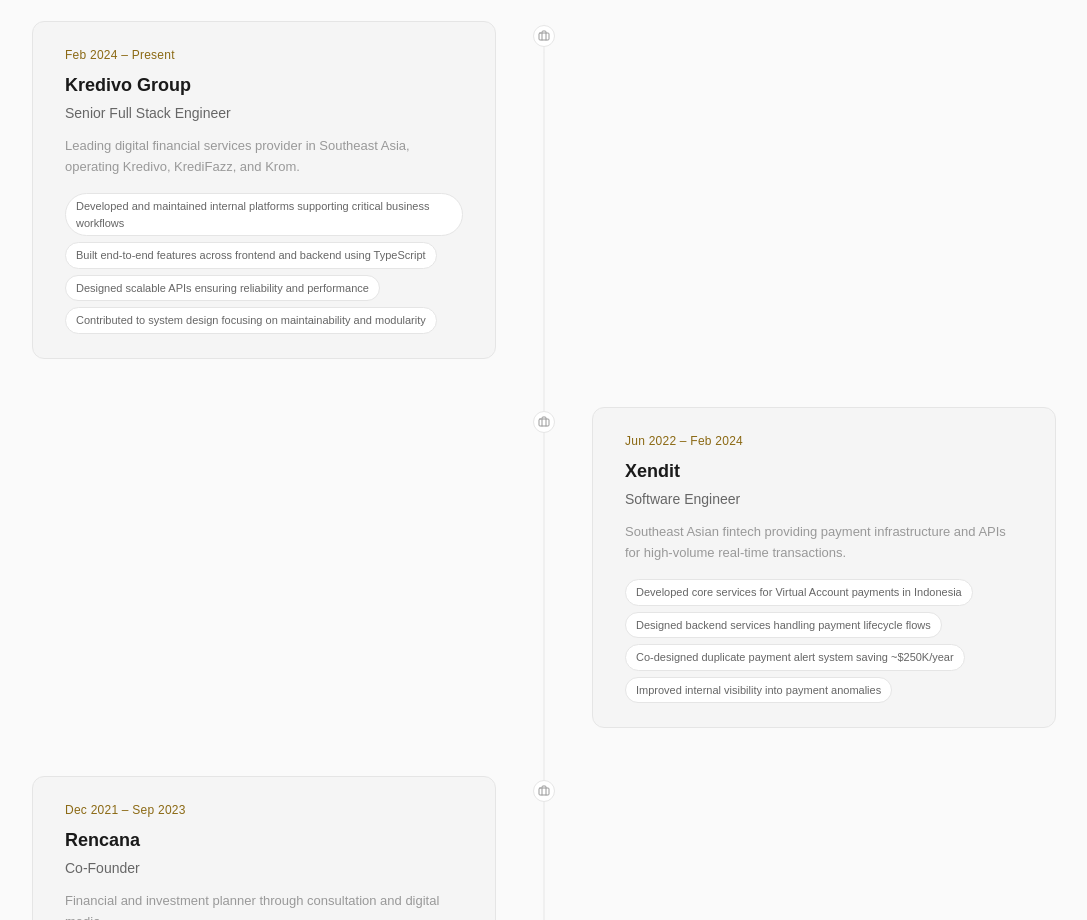
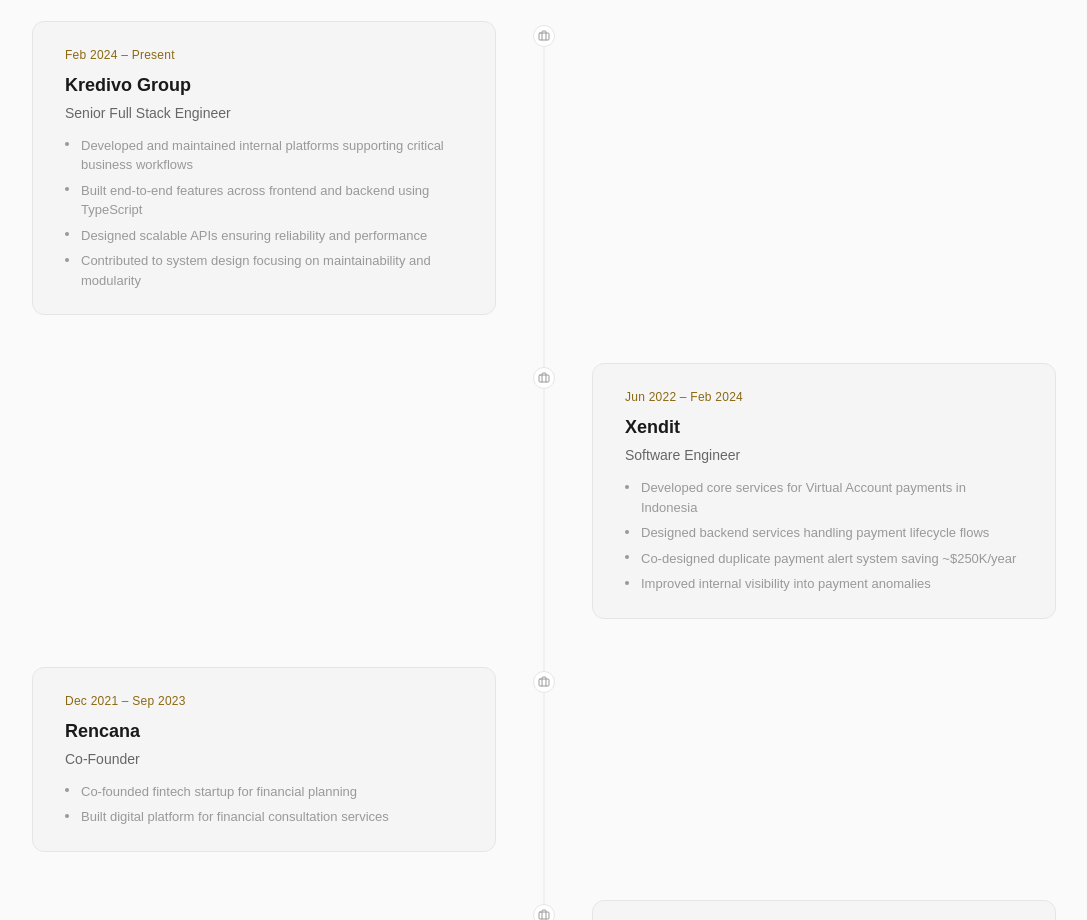
Before and after one commit to deneuv34/ranggaa.me, a Vue app: page / in a window 1280 px wide. Shown: the part 1880-2800 px from the top of the page, without its empty margins (96-1183 px from the left). Built offline with nearby package versions, Linux system fonts and the light colour scheme; a web font is replaced by a local one.

Commit message:
fix: experience card shows highlights as simple bullet list

```diff
--- a/src/components/ExperienceSection.vue
+++ b/src/components/ExperienceSection.vue
@@ -36,16 +36,15 @@
             <div class="experience__period">{{ exp.period }}</div>
             <h3 class="experience__company">{{ exp.company }}</h3>
             <p class="experience__role">{{ exp.role }}</p>
-            <p class="experience__description">{{ exp.description }}</p>
-            <div class="experience__highlights">
-              <span
+            <ul class="experience__list">
+              <li
                 v-for="h in exp.highlights"
                 :key="h"
-                class="experience__highlight"
+                class="experience__list-item"
               >
                 {{ h }}
-              </span>
-            </div>
+              </li>
+            </ul>
           </div>
         </div>
       </div>
--- a/src/style.css
+++ b/src/style.css
@@ -693,29 +693,33 @@
     margin-bottom: 0.75rem;
   }
 
-  .experience__description {
-    font-family: var(--font-body);
-    font-size: 0.8125rem;
-    line-height: 1.6;
-    color: var(--color-text-muted);
-    margin-bottom: 1rem;
-  }
-
-  .experience__highlights {
+  .experience__list {
+    list-style: none;
+    padding: 0;
+    margin: 0;
     display: flex;
-    flex-wrap: wrap;
+    flex-direction: column;
     gap: 0.375rem;
   }
 
-  .experience__highlight {
+  .experience__list-item {
     font-family: var(--font-body);
-    font-size: 0.6875rem;
-    font-weight: 500;
-    color: var(--color-text-secondary);
-    padding: 0.25rem 0.625rem;
-    background: var(--color-surface);
-    border-radius: 9999px;
-    border: 1px solid var(--color-border);
+    font-size: 0.8125rem;
+    line-height: 1.5;
+    color: var(--color-text-muted);
+    padding-left: 1rem;
+    position: relative;
+  }
+
+  .experience__list-item::before {
+    content: '';
+    position: absolute;
+    left: 0;
+    top: 0.5em;
+    width: 4px;
+    height: 4px;
+    border-radius: 50%;
+    background: var(--color-text-muted);
   }
 
   /* Desktop: alternating sides */
```
Also changed, not shown: 1 other file (tests, documents, lock files or other folders).
